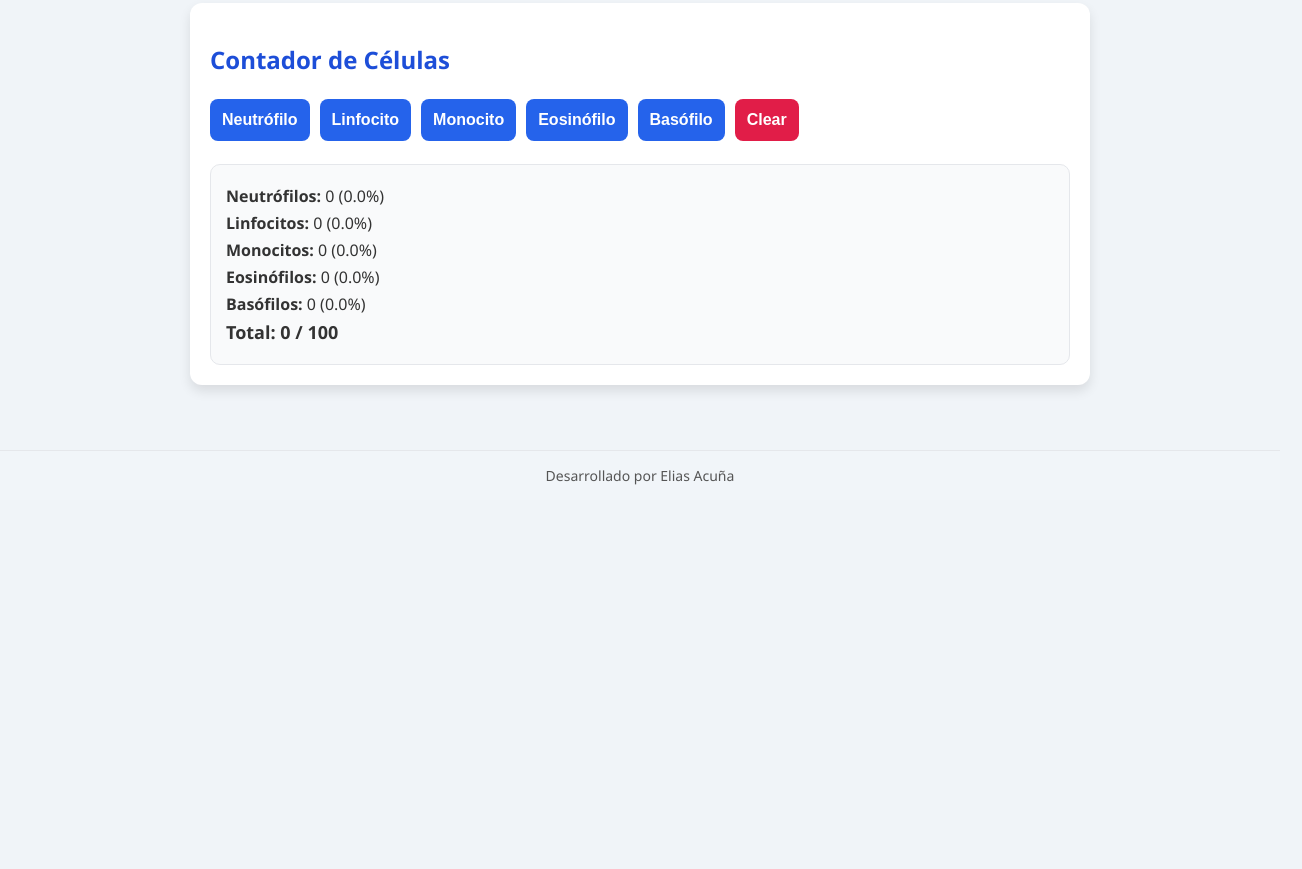
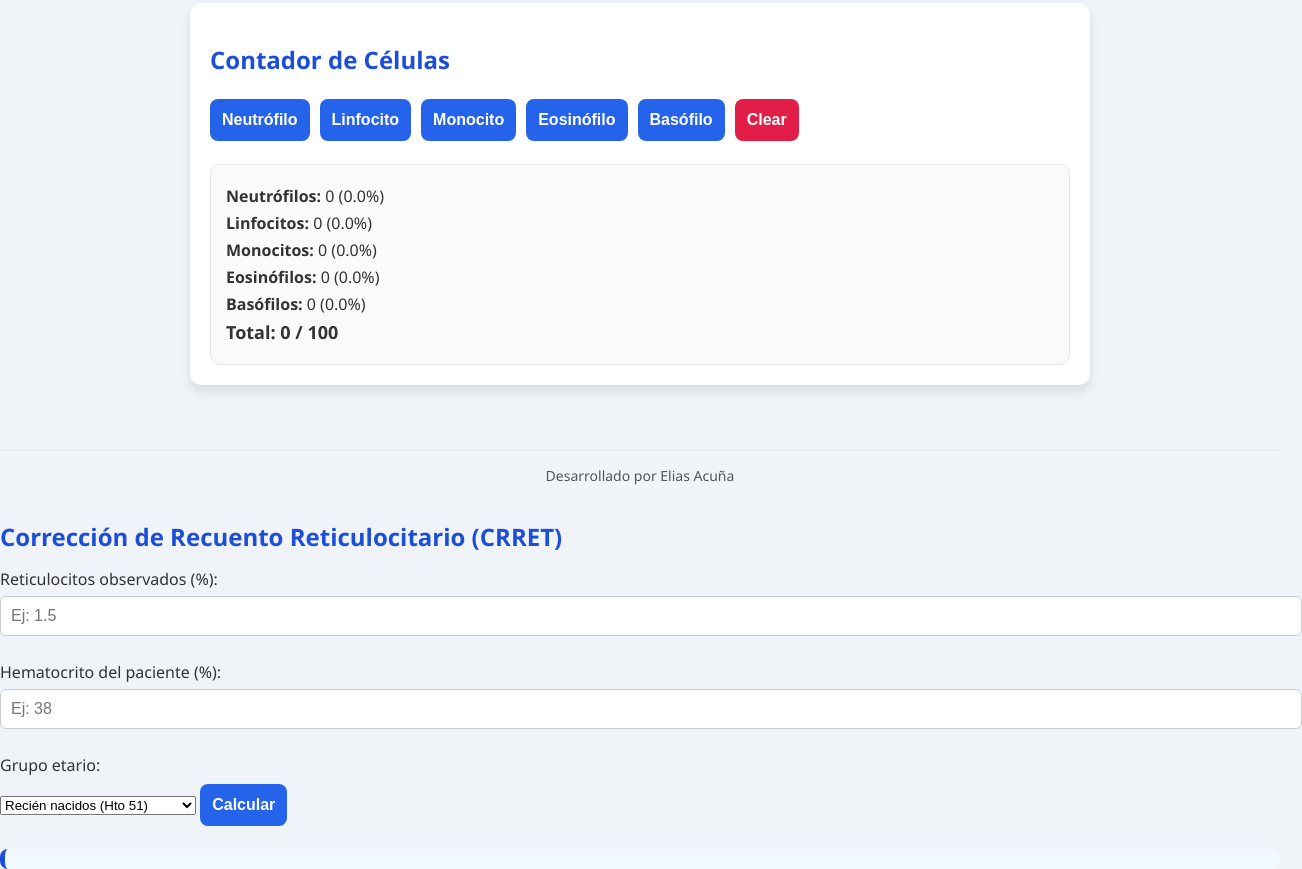
Before and after one commit to EA5296793/bacteriocalc, a plain HTML site: page index.html in a window 1280 px wide. Shown: the part 1022-1891 px from the top of the page, 1302 px wide, since content can reach past the window. Before the commit the page ends 1522 px from the top, so only its background shows below. Drawn offline with Linux system fonts and the light colour scheme.

Commit message:
Update index.html
funcionalidad reticulocitos

```diff
--- a/index.html
+++ b/index.html
@@ -3,12 +3,12 @@
 <head>
     <meta charset="UTF-8">
     <meta name="viewport" content="width=device-width, initial-scale=1.0">
-    <title>Calculadora</title>
+    <title>Calculadora Médica</title>
     <link rel="stylesheet" href="style.css">
 </head>
 <body>
     <header>
-        <h1>Calculadora</h1>
+        <h1>Calculadora Médica</h1>
         <nav>
             <a href="#malaria">Cálculo de Malaria</a>
             <a href="#leucocitos">Corrección de Leucocitos</a>
@@ -74,5 +74,53 @@
     </footer>
 
     <script src="script.js"></script>
+
+<!-- Nueva sección: Corrección de Recuento Reticulocitario (CRRET) -->
+<section class="calculator">
+  <h2>Corrección de Recuento Reticulocitario (CRRET)</h2>
+  <label for="reticulocitos">Reticulocitos observados (%):</label>
+  <input type="number" id="reticulocitos" step="0.01" placeholder="Ej: 1.5">
+
+  <label for="hto">Hematocrito del paciente (%):</label>
+  <input type="number" id="hto" step="0.1" placeholder="Ej: 38">
+
+  <label for="grupo">Grupo etario:</label>
+  <select id="grupo">
+    <option value="51">Recién nacidos (Hto 51)</option>
+    <option value="38">Niños hasta 10 años (Hto 38)</option>
+    <option value="42">Mujeres (Hto 42)</option>
+    <option value="45">Hombres (Hto 45)</option>
+  </select>
+
+  <button onclick="calcularCRRET()">Calcular</button>
+
+  <div id="resultadoCRRET" class="resultado"></div>
+</section>
+
+<script>
+function calcularCRRET() {
+  const reticulocitos = parseFloat(document.getElementById('reticulocitos').value);
+  const htoPaciente = parseFloat(document.getElementById('hto').value);
+  const htoNormal = parseFloat(document.getElementById('grupo').value);
+  const resultadoDiv = document.getElementById('resultadoCRRET');
+
+  if (isNaN(reticulocitos) || isNaN(htoPaciente) || isNaN(htoNormal)) {
+    resultadoDiv.innerHTML = "<p style='color:red;'>Por favor complete todos los campos.</p>";
+    return;
+  }
+
+  const crret = (reticulocitos * htoPaciente) / htoNormal;
+  let interpretacion = "";
+
+  if (crret < 2) {
+    interpretacion = "Valor corregido dentro de rango normal.";
+  } else {
+    interpretacion = "Valor corregido elevado, posible respuesta medular aumentada.";
+  }
+
+  resultadoDiv.innerHTML = `<p><strong>Reticulocitos corregidos:</strong> ${crret.toFixed(2)}%<br>${interpretacion}</p>`;
+}
+</script>
+
 </body>
 </html>
```
